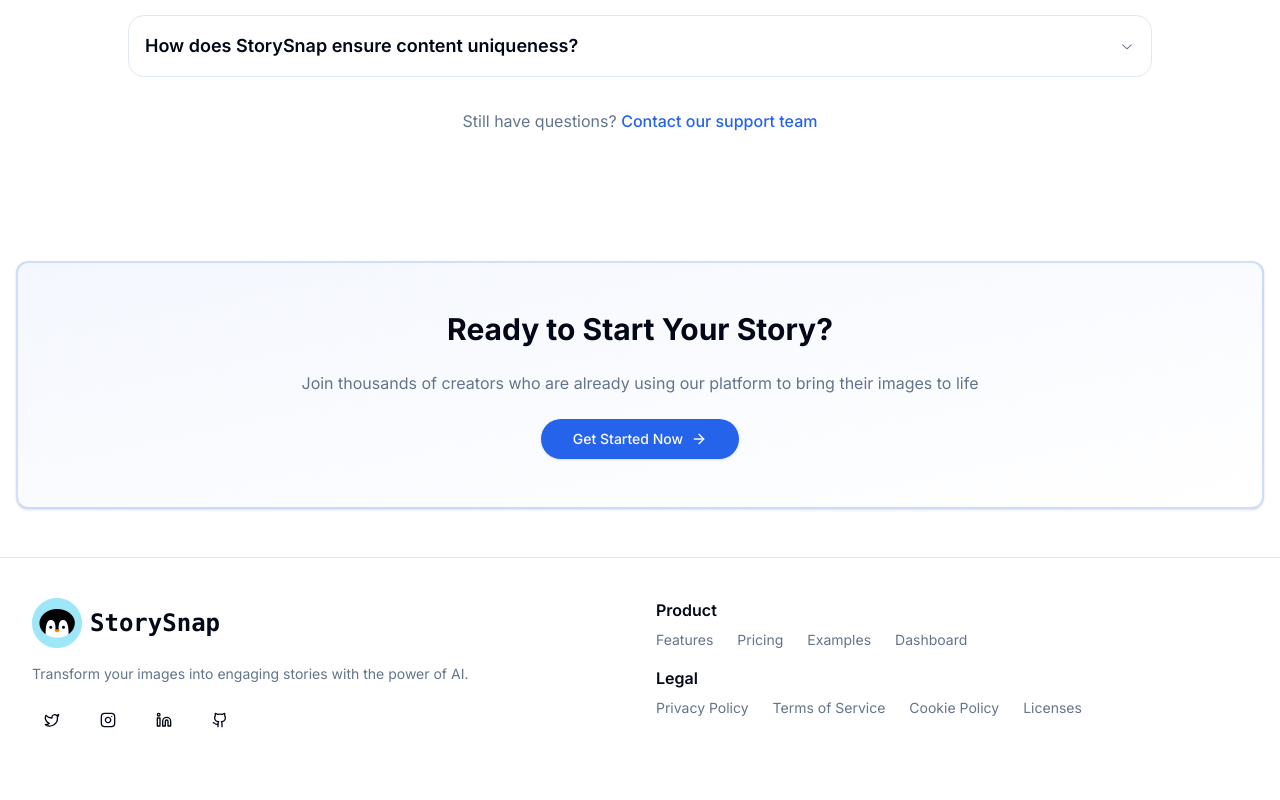
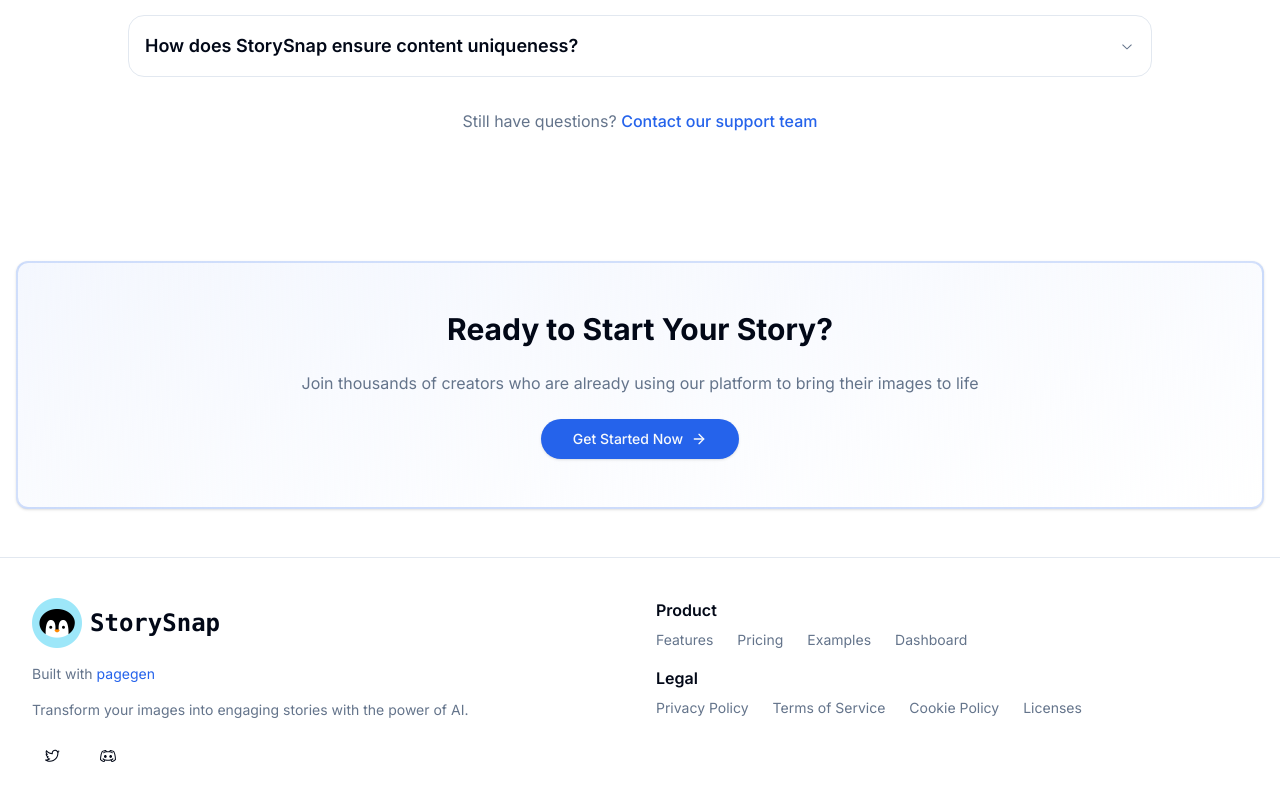
Before and after one commit to MiaMia-Li/story-snap, a Next.js app: page / in a window 1280 px wide. Shown: the part 4101-4901 px from the top of the page. Built offline with nearby package versions, Linux system fonts and the light colour scheme; no server answers.

Commit message:
social link

```diff
--- a/app/page.tsx
+++ b/app/page.tsx
@@ -44,6 +44,7 @@ import { faqData, testimonials } from "@/config/home";
 import { PricingCards } from "@/components/pricing/PricingCards";
 import { useSession } from "next-auth/react";
 import Image from "next/image";
+import { DiscordLogoIcon, TwitterLogoIcon } from "@radix-ui/react-icons";
 
 const features = [
   {
@@ -343,8 +344,8 @@ export default function HomePage() {
           </section> */}
         </div>
       </div>
-      <footer className="border-t bg-background/95 backdrop-blur supports-[backdrop-filter]:bg-background/60">
-        <div className="mx-auto py-10 max-w-7xl justify-between px-4 lg:px-8 grid grid-cols-1 gap-8 sm:grid-cols-2">
+      <footer className="border-t bg-background/95 backdrop-blur supports-[backdrop-filter]:bg-background/60 py-10">
+        <div className="mx-auto max-w-7xl justify-between px-4 lg:px-8 grid grid-cols-1 gap-8 sm:grid-cols-2">
           {/* Logo and Description Column */}
           <div className="space-y-4">
             <Link
@@ -362,21 +363,43 @@ export default function HomePage() {
               </span>
             </Link>
             <p className="text-sm text-muted-foreground">
+              Built with{" "}
+              <Link
+                href="https://pagegen.ai/"
+                target="_blank"
+                rel="noopener noreferrer"
+                className="text-primary hover:text-primary/80 transition-colors mr-6">
+                pagegen
+              </Link>
+              {/* © {new Date().getFullYear()} All Rights Reserved */}
+            </p>
+            <p className="text-sm text-muted-foreground">
               Transform your images into engaging stories with the power of AI.
             </p>
             <div className="flex space-x-4">
-              <Button variant="ghost" size="icon">
-                <Twitter className="h-4 w-4" />
-              </Button>
-              <Button variant="ghost" size="icon">
-                <Instagram className="h-4 w-4" />
-              </Button>
-              <Button variant="ghost" size="icon">
+              <Link
+                href="https://x.com/snapstoryAI"
+                target="_blank"
+                rel="noopener noreferrer">
+                <Button variant="ghost" size="icon">
+                  <TwitterLogoIcon className="h-4 w-4" />
+                </Button>
+              </Link>
+              <Link
+                href="https://discord.gg/z5NbSzm9"
+                target="_blank"
+                rel="noopener noreferrer">
+                <Button variant="ghost" size="icon">
+                  <DiscordLogoIcon className="h-4 w-4" />
+                </Button>
+              </Link>
+
+              {/* <Button variant="ghost" size="icon">
                 <Linkedin className="h-4 w-4" />
               </Button>
               <Button variant="ghost" size="icon">
                 <Github className="h-4 w-4" />
-              </Button>
+              </Button> */}
             </div>
           </div>
           <div className="space-y-4">
@@ -454,8 +477,6 @@ export default function HomePage() {
             </div>
           </div>
         </div>
-
-        {/* Bottom Section */}
       </footer>
     </main>
   );
```
